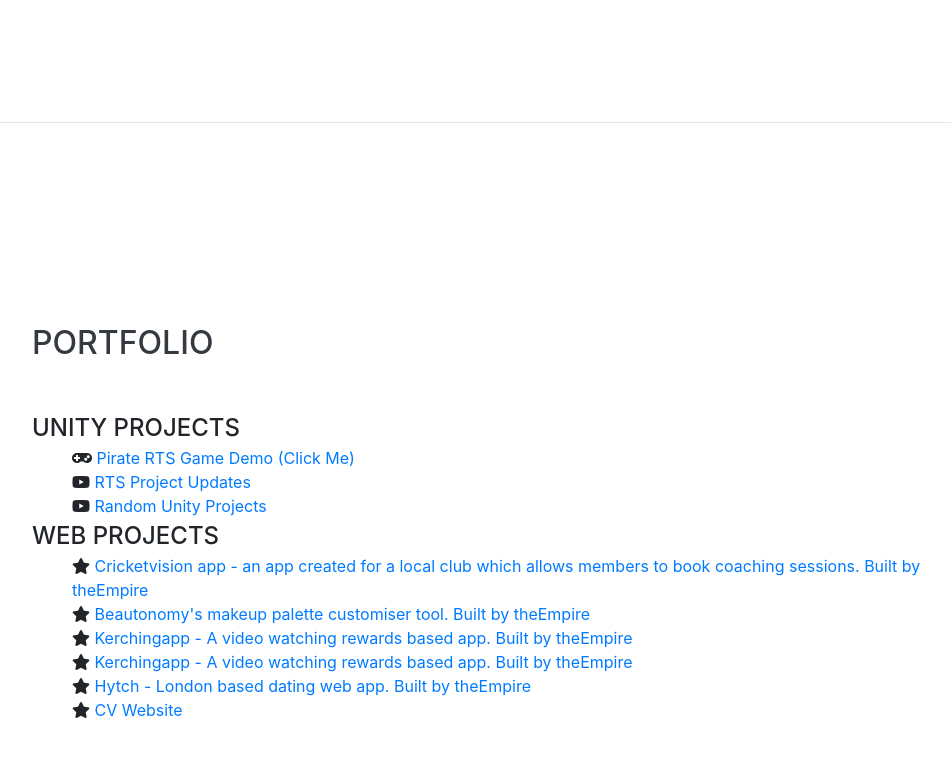
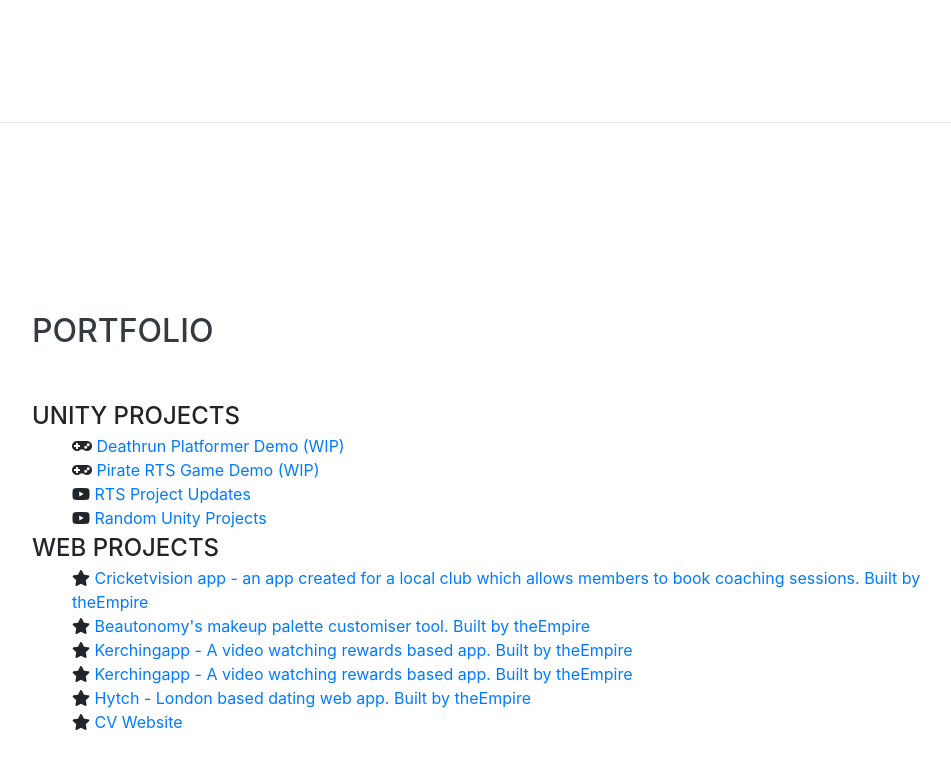
Before and after one commit to FynnHunt/cv, a website with bundled scripts: page index.html in a window 1280 px wide. Shown: the part 4509-5278 px from the top of the page, without its empty margins (288-1239 px from the left). Built offline with nearby package versions, Linux system fonts and the light colour scheme; a web font is replaced by a local one.

Commit message:
Update index.html

```diff
--- a/index.html
+++ b/index.html
@@ -336,7 +336,11 @@
         <ul class="fa-ul mb-0">
           <li>
             <i class="fas fa-gamepad"></i>
-            <a href="https://fynnhunt.github.io/Pirate-Game-Demo/">Pirate RTS Game Demo (Click Me)</a></li>
+            <a href="https://deathrun.io">Deathrun Platformer Demo (WIP)</a></li>
+          <li>
+          <li>
+            <i class="fas fa-gamepad"></i>
+            <a href="https://fynnhunt.github.io/Pirate-Game-Demo/">Pirate RTS Game Demo (WIP)</a></li>
           <li>
             <i class="fab fa-youtube"></i>
             <a href="https://www.youtube.com/channel/UCSTfshJDlzIVPfXWUJEZ7OQ">RTS Project Updates</a></li>
```
